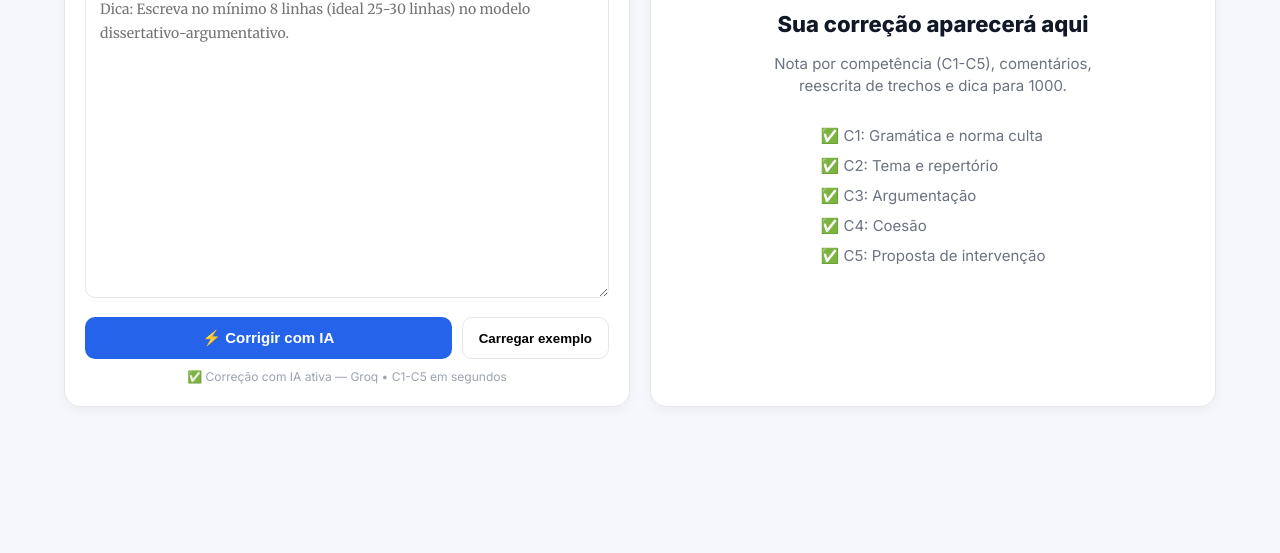
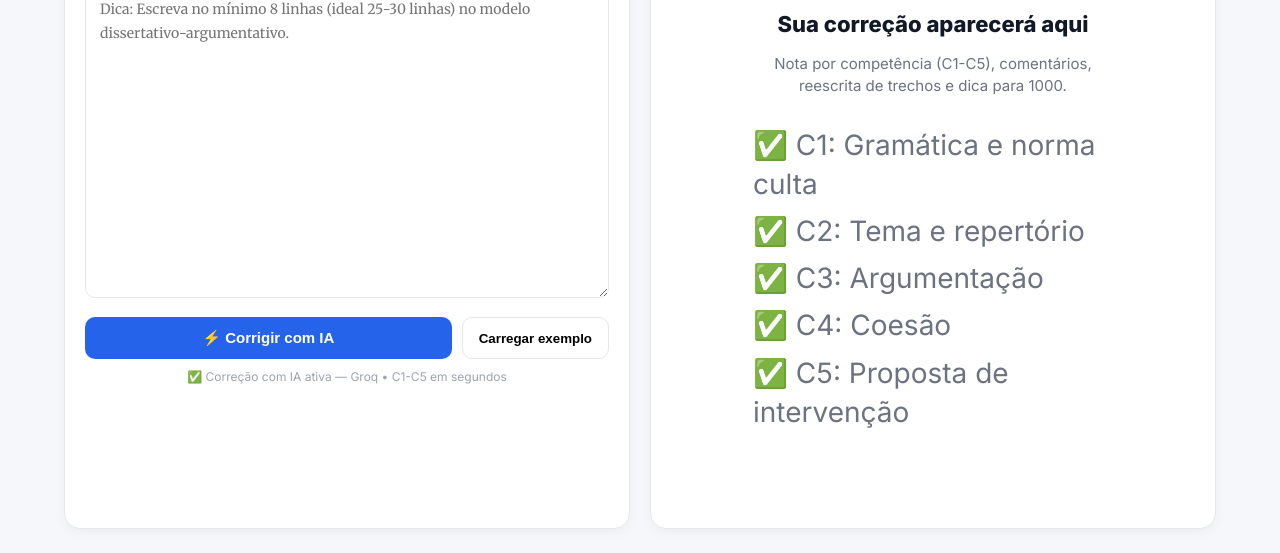
Before and after one commit to sooaresz/corretor-enem, a plain HTML site: page frontend/index.html in a window 1280 px wide. Shown: the part 325-878 px from the top of the page. Before the commit the page ends 800 px from the top, so only its background shows below. Drawn offline with Linux system fonts and the light colour scheme.

Commit message:
style: C1-C5 lista para 28px

```diff
--- a/frontend/style.css
+++ b/frontend/style.css
@@ -25,8 +25,8 @@ textarea{height:360px;resize:vertical;font-family:'Merriweather',serif;line-heig
 .empty-icon{font-size:64px;margin-bottom:16px}
 .empty h3{color:#111827;margin-bottom:10px;font-size:22px;font-weight:800}
 .empty p{font-size:15px;max-width:360px;line-height:1.5}
-.empty ul{text-align:left;margin:20px auto;max-width:300px;font-size:15px;list-style:none}
-.empty li{margin:6px 0}
+.empty ul{text-align:left;margin:20px auto;max-width:360px;font-size:28px;list-style:none;line-height:1.4}
+.empty li{margin:8px 0;font-size:28px}
 .nota-total{text-align:center;padding:18px;background:linear-gradient(135deg,#111827,#1e40af);color:#fff;border-radius:14px;margin-bottom:16px}
 .nota-total .num{font-size:42px;font-weight:800;line-height:1}
 .nota-total .label{font-size:12px;opacity:.8;letter-spacing:1px}
```
